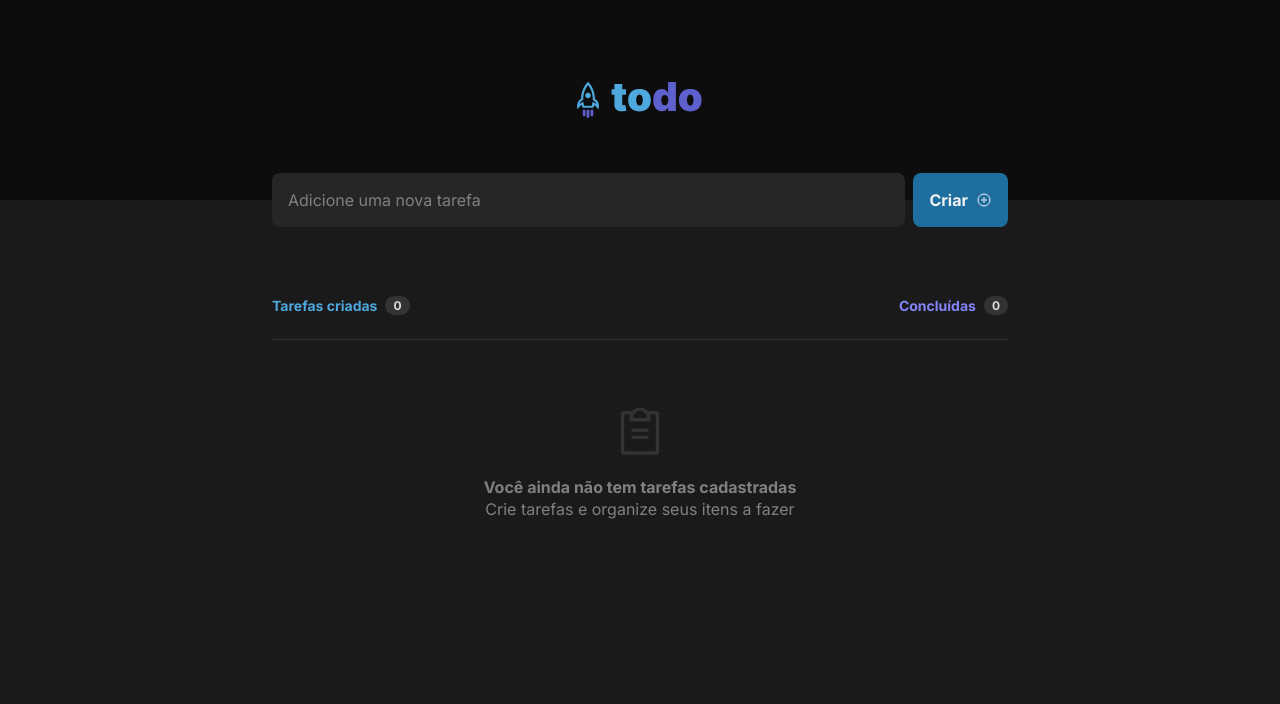
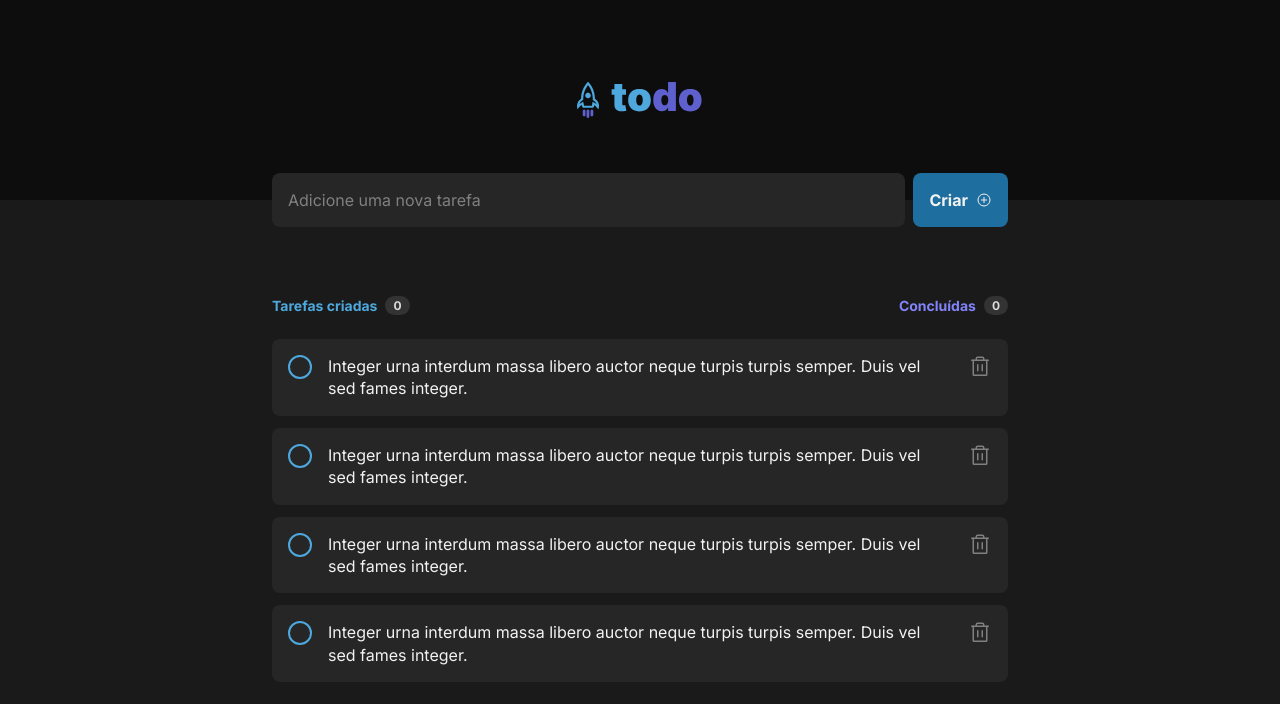
Before and after one commit to miqueiasousa/ignite-reactjs-desafio-01, a React (Vite) app: page / in a window 1280 px wide. Shown: the top 704 px of the page. Built offline with nearby package versions, Linux system fonts and the light colour scheme.

Commit message:
feat: create Todo component

```diff
--- a/src/components/Tasks/Tasks.module.css
+++ b/src/components/Tasks/Tasks.module.css
@@ -51,3 +51,9 @@
   color: var(--gray-300);
   line-height: 1.4;
 }
+
+.list {
+  display: flex;
+  flex-direction: column;
+  gap: 0.75rem;
+}
--- a/src/components/Tasks/Tasks.tsx
+++ b/src/components/Tasks/Tasks.tsx
@@ -1,8 +1,12 @@
 import { ClipboardText } from 'phosphor-react'
+
+import { Todo } from '../Todo/Todo'
 
 import styles from './Tasks.module.css'
 
 export function Tasks() {
+  const isEmpty = false
+
   return (
     <div className={styles.tasks}>
       <div className={styles.info}>
@@ -15,6 +19,7 @@ export function Tasks() {
           <span className={styles.counter}>0</span>
         </div>
       </div>
+      {isEmpty ? (
         <div className={styles.empty}>
           <ClipboardText size={56} />
           <div className={styles.emptyText}>
@@ -22,6 +27,14 @@ export function Tasks() {
             <span>Crie tarefas e organize seus itens a fazer</span>
           </div>
         </div>
+      ) : (
+        <div className={styles.list}>
+          <Todo />
+          <Todo />
+          <Todo />
+          <Todo />
+        </div>
+      )}
     </div>
   )
 }
--- /dev/null
+++ b/src/components/Todo/Todo.module.css
@@ -0,0 +1,90 @@
+.todo {
+  padding: 1rem;
+  display: flex;
+  align-items: flex-start;
+  gap: 1rem;
+  border-radius: var(--corner);
+  line-height: var(--line-height);
+  background-color: var(--gray-500);
+}
+
+.todoDeleteBtn {
+  color: var(--gray-300);
+  border: none;
+  background-color: transparent;
+  display: flex;
+}
+
+.todoDeleteBtn:hover {
+  color: var(--red-500);
+}
+
+.container {
+  display: block;
+  position: relative;
+  cursor: pointer;
+  font-size: 20px;
+  user-select: none;
+}
+
+.container input {
+  position: absolute;
+  opacity: 0;
+  cursor: pointer;
+  height: 0;
+  width: 0;
+}
+
+.checkmark {
+  position: relative;
+  top: 0;
+  left: 0;
+  height: 24px;
+  width: 24px;
+  background-color: transparent;
+  border-radius: 25px;
+  transition: 0.15s;
+  border: 2px solid var(--blue-500);
+}
+
+.checkmark:hover {
+  background-color: rgba(30, 111, 159, 0.2);
+  border: 2px solid var(--blue-700);
+}
+
+.container input:checked ~ .checkmark {
+  background-color: var(--purple-700);
+  border-radius: 25px;
+  transition: 0.15s;
+  border: none;
+}
+
+.container input:checked ~ .checkmark:hover {
+  background-color: var(--purple-500);
+}
+
+.checkmark:after {
+  content: '';
+  position: absolute;
+  display: none;
+}
+
+.container input:checked ~ .checkmark:after {
+  display: block;
+}
+
+.container .checkmark:after {
+  top: 4px;
+  left: 8px;
+  width: 6px;
+  height: 10px;
+  border-right: 2px solid var(--gray-100);
+  border-bottom: 2px solid var(--gray-100);
+  transform: rotate(45deg);
+}
+
+.container:has(input:checked) ~ span {
+  text-decoration: line-through;
+  color: var(--gray-300);
+  transition: text-decoration 1s;
+}
--- /dev/null
+++ b/src/components/Todo/Todo.tsx
@@ -0,0 +1,21 @@
+import { Trash } from 'phosphor-react'
+
+import styles from './Todo.module.css'
+
+export function Todo() {
+  return (
+    <div className={styles.todo}>
+      <label className={styles.container}>
+        <input type="checkbox" name="done" />
+        <div className={styles.checkmark}></div>
+      </label>
+      <span>
+        Integer urna interdum massa libero auctor neque turpis turpis semper.
+        Duis vel sed fames integer.
+      </span>
+      <button className={styles.todoDeleteBtn}>
+        <Trash size={24} />
+      </button>
+    </div>
+  )
+}
```
Lines whose indentation alone changed are shown as unchanged.
